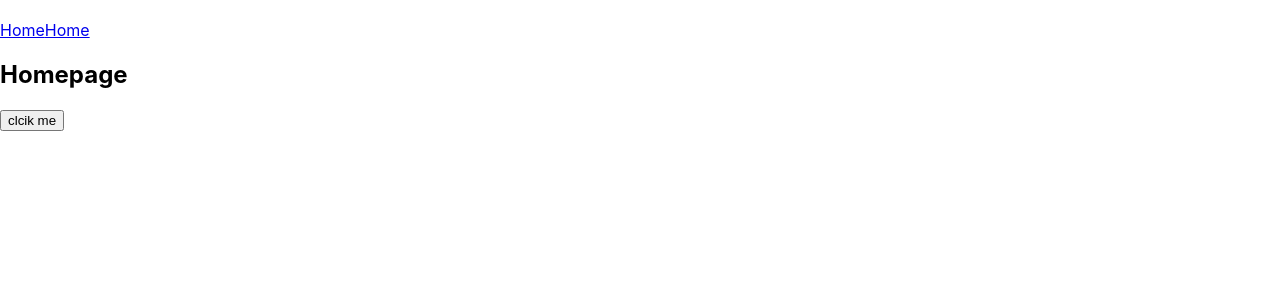
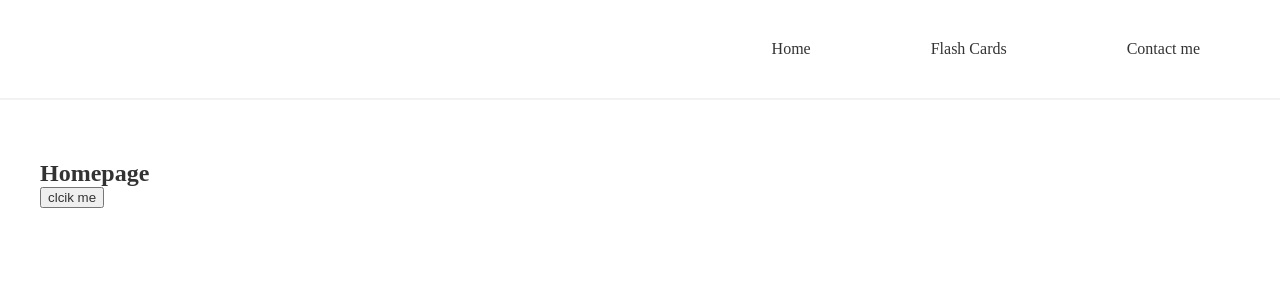
Before and after one commit to gultaj7/as3_w-m1_fall2023, a React (Create React App) app in the folder flashcards-app/: page / in a window 1280 px wide. Shown: the top 300 px of the page. Built offline with nearby package versions, Linux system fonts and the light colour scheme.

Commit message:
add navbar

```diff
--- a/flashcards-app/src/Navbar.js
+++ b/flashcards-app/src/Navbar.js
@@ -1,10 +1,12 @@
 const Navbar = () => {
     return (
         <nav className="navbar">
-            <h1></h1>
-            <div className="links"></div>
-            <a href="/">Home</a>
-            <a href="/create">Home</a>
+            <div className="links">
+                <a href="/">Home</a>
+                <a href="/create">Flash Cards</a>
+                <a href="/create">Contact me</a>
+            </div>
+
         </nav>
     );
 }
--- a/flashcards-app/src/index.css
+++ b/flashcards-app/src/index.css
@@ -1,13 +1,31 @@
-body {
+* {
   margin: 0;
-  font-family: -apple-system, BlinkMacSystemFont, 'Segoe UI', 'Roboto', 'Oxygen',
-    'Ubuntu', 'Cantarell', 'Fira Sans', 'Droid Sans', 'Helvetica Neue',
-    sans-serif;
-  -webkit-font-smoothing: antialiased;
-  -moz-osx-font-smoothing: grayscale;
+  color: #333;
 }
-
-code {
-  font-family: source-code-pro, Menlo, Monaco, Consolas, 'Courier New',
-    monospace;
+.navbar {
+  padding: 40px;
+  display: flex;
+  align-items: center;
+  max-width: 1200px;
+  margin: 0 auto;
+  border-bottom: 2px solid #f2f2f2;
 }
+.navbar h1 {
+  color: #f1356d;
+}
+.navbar .links {
+  margin-left: auto;
+}
+.navbar a {
+  margin-left: 40px;
+  text-decoration: none;
+  padding: 40px;
+}
+.navbar a:hover {
+  color: #f13535;
+}
+.content {
+  max-width: 1200px;
+  margin: 40px auto;
+  padding: 20px;
+}
```
